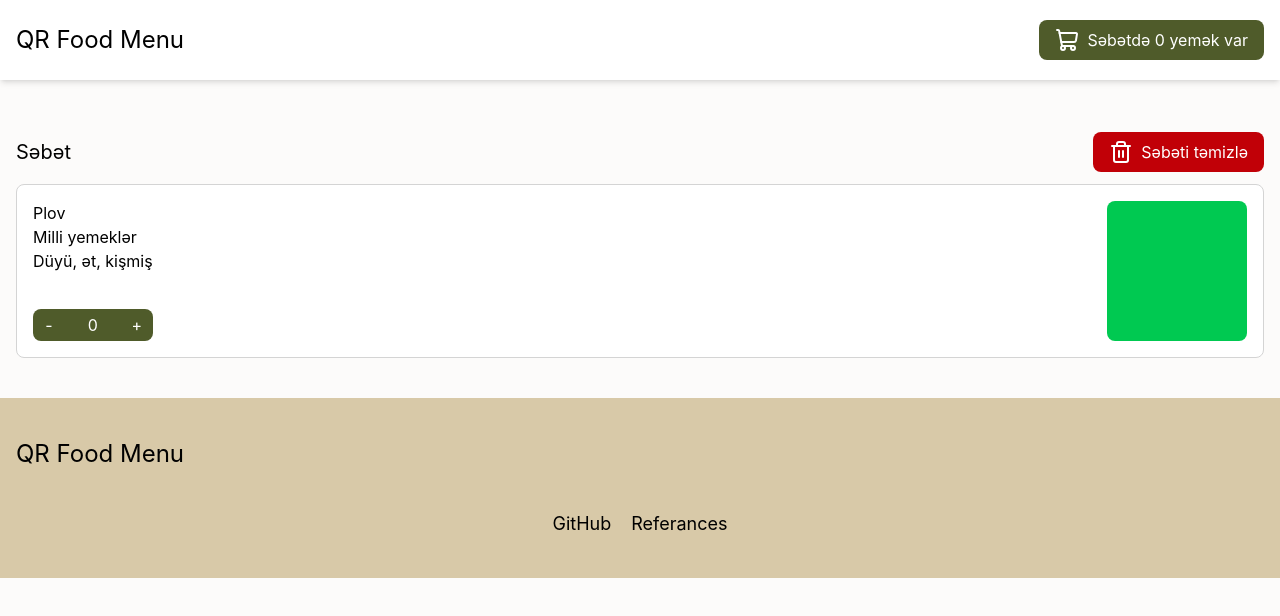
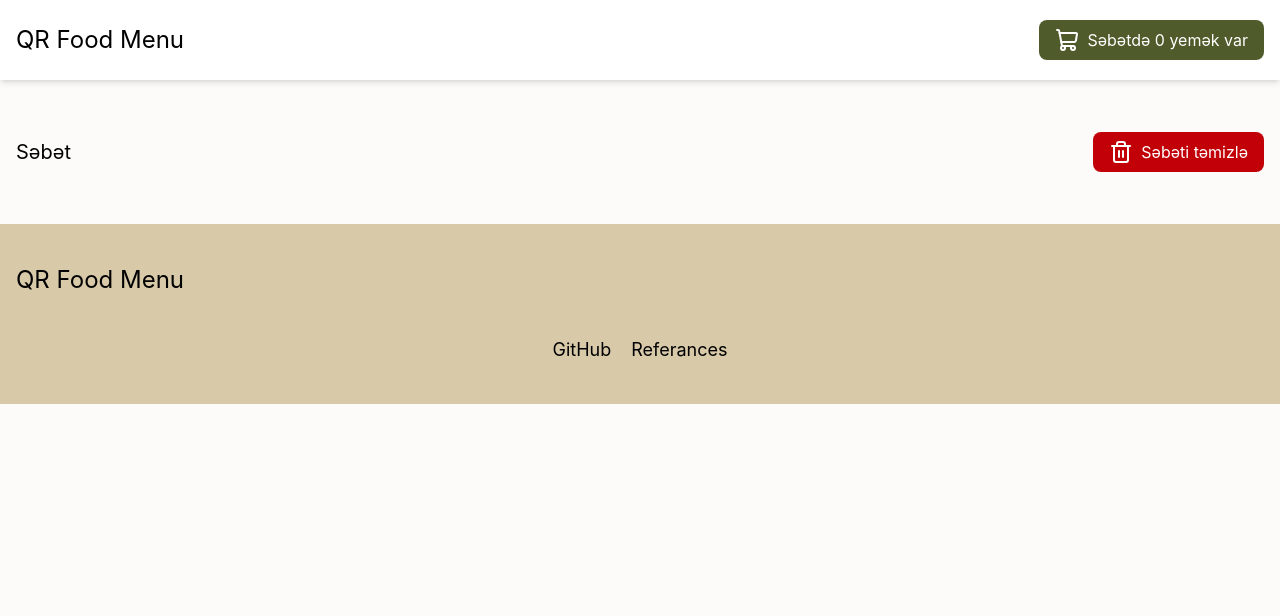
Before and after one commit to NadirYusifov/qr-food-menu, a React (Vite) app: page /cart in a window 1280 px wide. Shown: the top 616 px of the page. Built offline with nearby package versions, Linux system fonts and the light colour scheme.

Commit message:
update: simplify Cart component by using useCartStore for state management

```diff
--- a/src/pages/cart.tsx
+++ b/src/pages/cart.tsx
@@ -1,11 +1,9 @@
 import { Trash } from "lucide-react";
-import type { Foods } from "../types/index";
+import { useCartStore } from "../lib/store";
 
-type Props = {
-    items: Foods
-}
+export default function Cart() {
+    const cart = useCartStore((state) => state.items)
 
-export default function Cart({ items }: Props) {
     return (
         <section>
             <div className="container px-4 mx-auto">
@@ -13,18 +11,20 @@ export default function Cart({ items }: Props) {
                     <h1 className="text-xl">Səbət</h1>
                     <button className="bg-red-700 flex gap-2 rounded-lg px-4 py-2 text-white active:scale-97 transition-all ease-out"><Trash /> Səbəti təmizlə</button>
                 </div>
-                <div>
-                    <div className="border border-neutral-300 bg-white rounded-lg flex place-content-between px-4 py-4">
+                {/* {cart && <h1>Yoxdur</h1>} */}
+                {cart.map((item) => (
+                    <>
+                        <div className="border border-neutral-300 bg-white rounded-lg flex place-content-between px-4 py-4 mb-4">
                             <div className="flex flex-col justify-between">
                                 <article>
-                                <h1>Plov</h1>
-                                <p>Milli yemeklər</p>
-                                <p>Düyü, ət, kişmiş</p>
+                                    <h1>{item.name}</h1>
+                                    <p>{item.category}</p>
+                                    <p>{item.ingedrients?.toString().replaceAll(",", ", ")}</p>
                                 </article>
-                            <div className="bg-[#4F5B2A] flex place-content-between place-items-center rounded-lg">
-                                <button className="rounded-lg w-8 h-8 px-4 py-4 flex items-center justify-center text-white">-</button>
-                                <span className="w-full text-center text-white">0</span>
-                                <button className="w-8 h-8 px-4 py-4 rounded-lg flex items-center justify-center text-white">+</button>
+                                <div className="bg-[#4F5B2A] rounded-lg flex w-30 justify-between px-4 py-2">
+                                    <button className="rounded-lg flex items-center justify-center text-white">-</button>
+                                    <span className="text-center text-white">{item.quantity}</span>
+                                    <button className="rounded-lg flex items-center justify-center text-white">+</button>
                                 </div>
                             </div>
                             <div>
@@ -32,7 +32,8 @@ export default function Cart({ items }: Props) {
                                 </div>
                             </div>
                         </div>
-                </div>
+                    </>
+                ))}
             </div>
         </section>
     )
```
Lines whose indentation alone changed are shown as unchanged.
